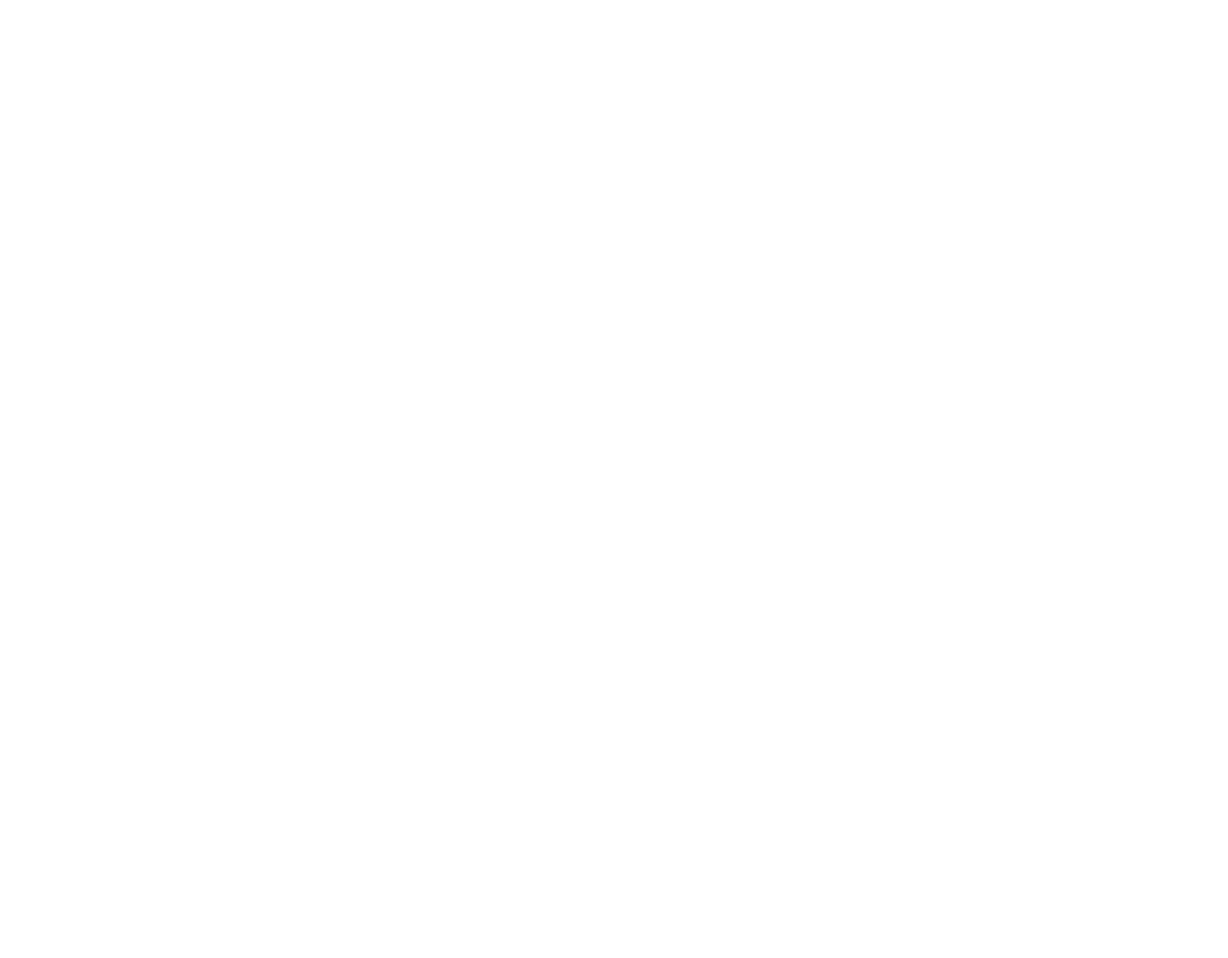
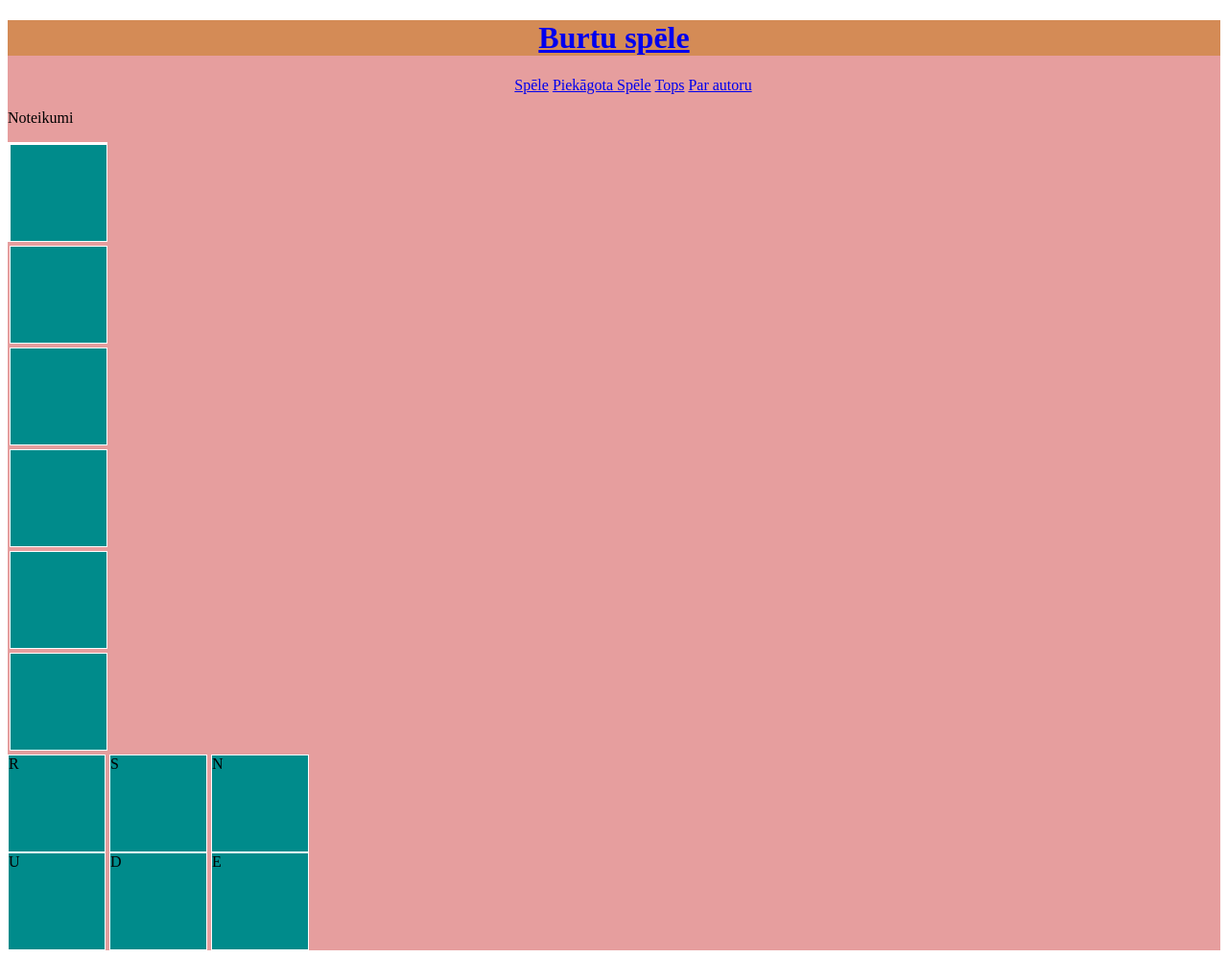
Before and after one commit to ivetagoldmane/majas_darbs_spele, a plain HTML site: page index.html in a window 1280 px wide. Shown: the whole page at 96% size. Before the commit the page ends 800 px from the top, so only its background shows below. Drawn offline with Linux system fonts and the light colour scheme.

Commit message:
izmaiņas

```diff
--- a/index.html
+++ b/index.html
@@ -1,12 +1,46 @@
 <!DOCTYPE html>
 <html lang="en">
 <head>
+    <link href="style.css" rel="stylesheet" />
     <meta charset="UTF-8">
     <meta http-equiv="X-UA-Compatible" content="IE=edge">
     <meta name="viewport" content="width=device-width, initial-scale=1.0">
-    <title>burtu spēle</title>
+    <title>Burtu spēle</title>
 </head>
 <body>
+    <div class="wrapper">
+        <div class="header">
+            <h1> <a href="index.html">Burtu spēle</a></h1>
+            <ul>
+                <li> <a href="spele.html">Spēle</a> </li>
+                <li> <a href="pspele.html"> Piekāgota Spēle </a></li>
+                <li> <a href="top.html">Tops </a></li>
+                <li> <a href="par.html">Par autoru </a></li>
+            </ul>
+        </div>
+        <div class="content">
+            <p>Noteikumi</p>
 
+            <div class="game2">
+                <div class="block">  </div>
+                <div class="block">  </div>
+                <div class="block">  </div>
+                <div class="block">  </div>
+                <div class="block">  </div>
+                <div class="block">  </div>
+            </div>
+
+            <div class="game">
+                <div class="block"> R </div>
+                <div class="block"> S </div>
+                <div class="block"> N </div>
+                <div class="block"> U </div>
+                <div class="block"> D </div>
+                <div class="block"> E </div>
+            </div>
+        </div>
+
+
+    </div>
 </body>
 </html>
--- /dev/null
+++ b/style.css
@@ -0,0 +1,24 @@
+.wrapper
+{ background: rgb(230, 158, 158);}
+h1
+{ text-align: center;background: rgb(212, 139, 86);}
+ul
+{text-align: center;}
+li
+{ display: inline-block;}
+
+.game2
+{ text-align: center;
+    display: inline-block;
+    background: darkcyan;
+    width: 100px;
+    height: 100px;
+    border:2px solid white;}
+.game
+{width: 350px; }
+.block
+{ display: inline-block;
+background: darkcyan;
+width: 100px;
+height: 100px;
+border:1px solid white;}
```
